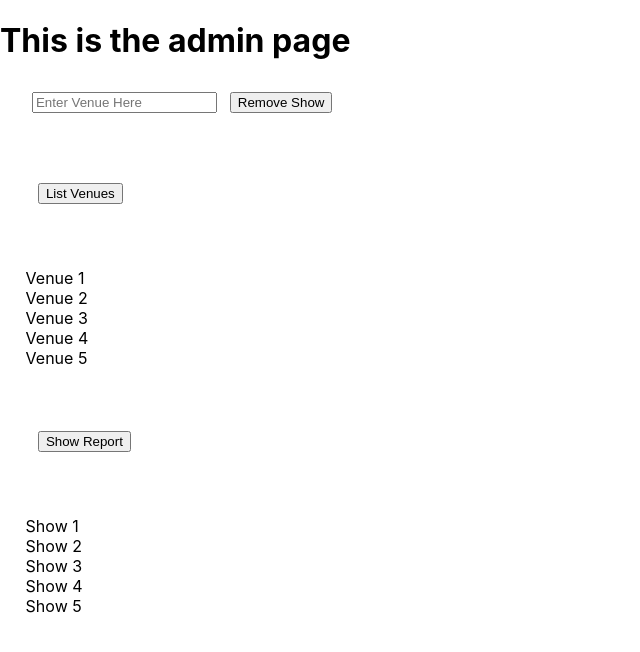
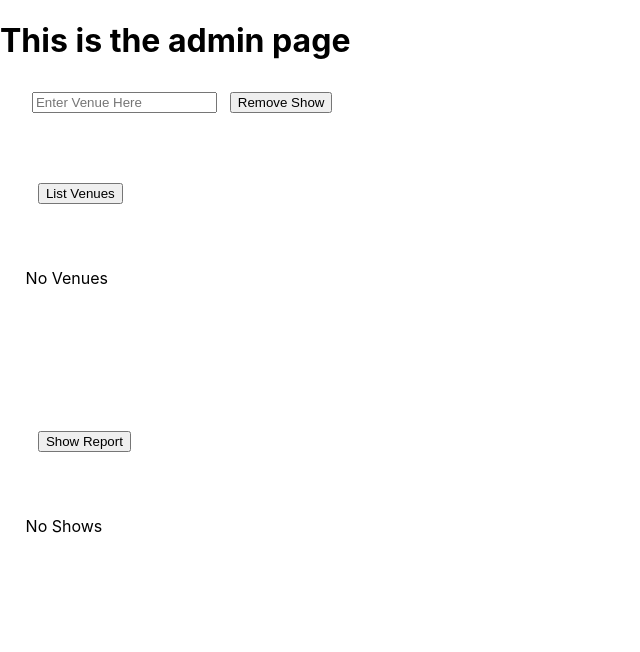
Before and after one commit to EvanGibsonSmith/ticketamateur, a React (Create React App) app: page /admin in a window 1280 px wide. Shown: the top 652 px of the page, without its empty margins (0-640 px from the left). Built offline with nearby package versions, Linux system fonts and the light colour scheme.

Commit message:
Update AdminPage.js

```diff
--- a/src/AdminPage.js
+++ b/src/AdminPage.js
@@ -15,25 +15,15 @@ export function Admin() {
                             <button onClick={e => listVenues()}>List Venues</button>
                         </div>
                         <div id = "listVenuesBox"className="flex column scroll list1 pad">
-                            <text>Venue 1</text>
-                            <text>Venue 2</text>
-                            <text>Venue 3</text>
-                            <text>Venue 4</text>
-                            <text>Venue 5</text>
-                            <text>Venue 6</text>
+                            <text>No Venues</text>
                         </div>
                     </div>
                     <div className="flex column">
                         <div className="flex row pad">
                             <button>Show Report</button>
                         </div>
-                        <div className="flex column scroll list2 pad">
-                            <text>Show 1</text>
-                            <text>Show 2</text>
-                            <text>Show 3</text>
-                            <text>Show 4</text>
-                            <text>Show 5</text>
-                            <text>Show 6</text>
+                        <div id = "listShowBox" className="flex column scroll list2 pad">
+                            <text>No Shows</text>
                         </div>
                     </div>
         </body>
```
